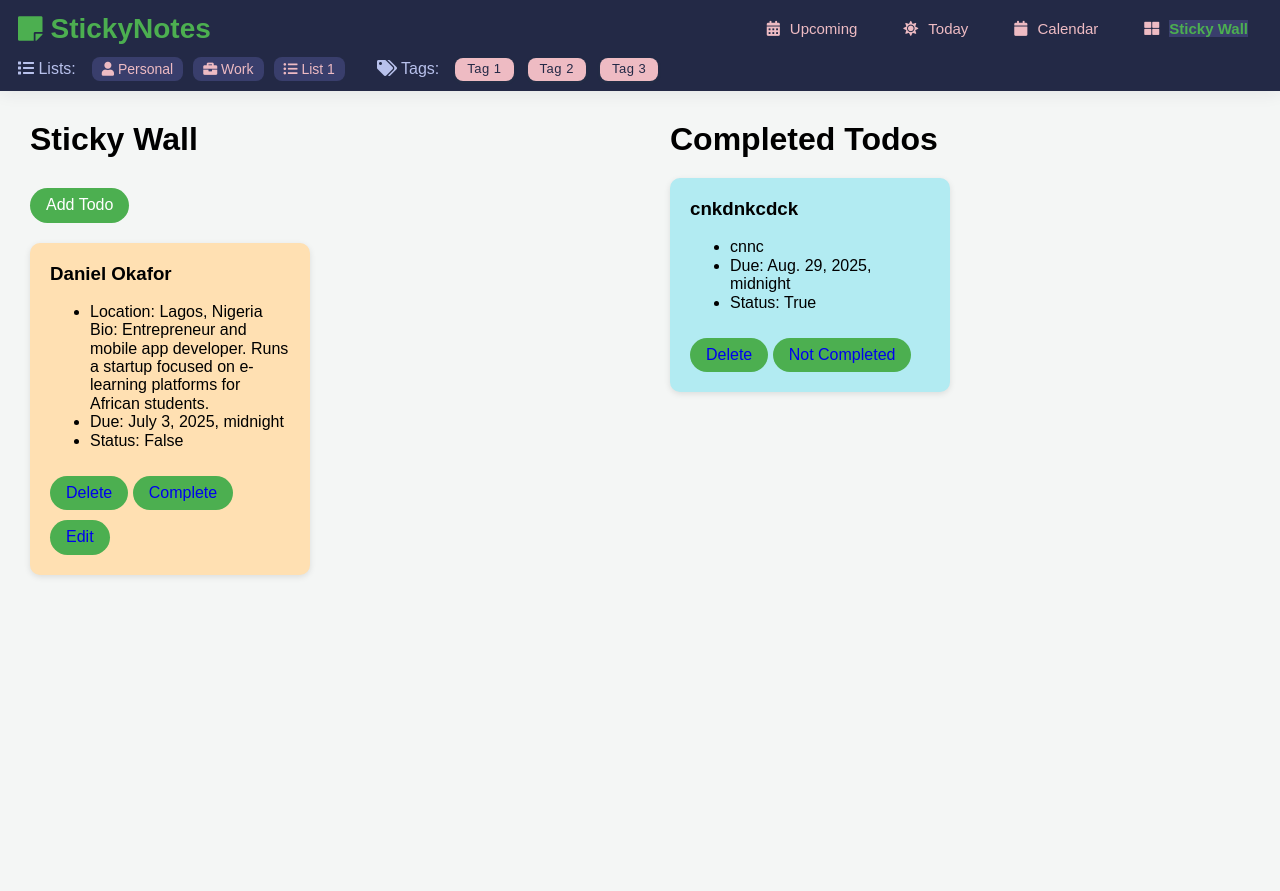
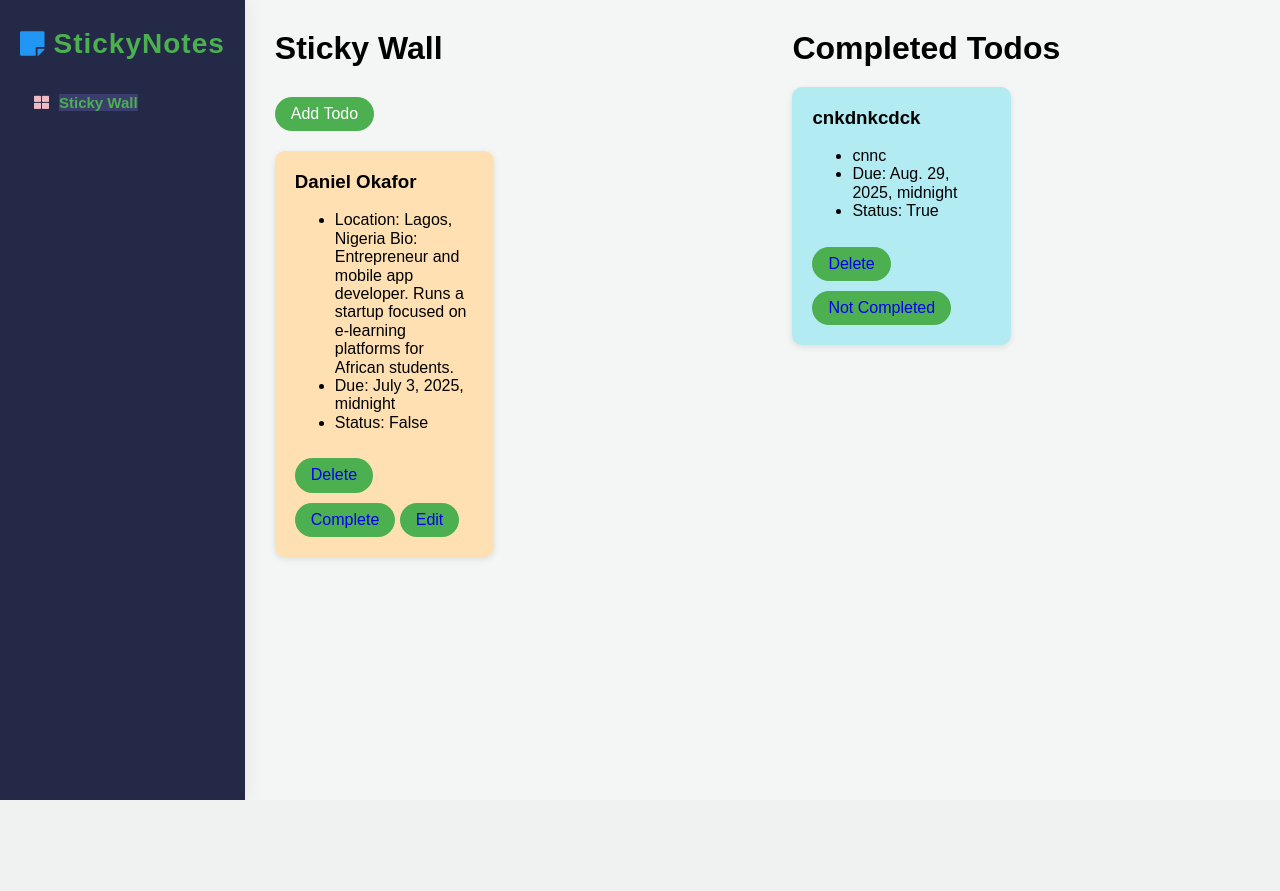
Before and after one commit to razlllll/todo, a Django app: page /index/ in a window 1280 px wide. After the commit the page ends 800 px from the top, so only its background shows below. Run offline with Django 5.2, Linux system fonts and the light colour scheme; a user stored in the database is signed in; data comes from the database, SQL or seed files in the repository.

Commit message:
change back to slide bar

```diff
--- a/templates/index.html
+++ b/templates/index.html
@@ -184,41 +184,42 @@
       }
 
       /* Header Bar Styles */
-      .header-bar {
-        width: 100vw;
+      /* Sidebar Styles */
+      .sidebar {
+        width: 250px;
         background: #232946;
-        color: #fff;
-        box-shadow: 0 2px 16px rgba(35,41,70,0.08);
-        position: sticky;
-        top: 0;
-        z-index: 2000;
+        padding: 28px 20px 20px 20px;
+        border-right: none;
+        box-sizing: border-box;
+        min-height: 100vh;
         display: flex;
         flex-direction: column;
-        align-items: stretch;
+        align-items: flex-start;
+        box-shadow: 2px 0 16px rgba(35,41,70,0.08);
+        position: relative;
       }
-      .header-content {
-        display: flex;
-        align-items: center;
-        justify-content: space-between;
-        padding: 12px 18px;
-        flex-wrap: wrap;
-      }
-      .header-bar .logo {
+      .sidebar .logo {
         font-size: 28px;
         font-weight: bold;
         color: #4caf50;
+        margin-bottom: 18px;
+        letter-spacing: 1px;
         display: flex;
         align-items: center;
         gap: 8px;
       }
-      .nav-menu ul {
-        display: flex;
-        gap: 18px;
+      .sidebar .logo i {
+        font-size: 28px;
+        color: #2196f3;
+      }
+      .sidebar ul {
         list-style: none;
-        margin: 0;
         padding: 0;
+        margin: 0 0 18px 0;
+        width: 100%;
       }
-      .nav-menu li {
+      .sidebar ul li {
+        margin: 8px 0;
         color: #eebbc3;
         padding: 8px 14px;
         border-radius: 8px;
@@ -229,78 +230,24 @@
         align-items: center;
         gap: 10px;
       }
-      .nav-menu li:hover, .nav-menu li strong {
+      .sidebar ul li:hover, .sidebar ul li strong {
         background: #393e6c;
         color: #4caf50;
       }
-      .header-lists-tags {
-        display: flex;
-        justify-content: flex-start;
-        align-items: center;
-        gap: 32px;
-        padding: 0 18px 10px 18px;
-        flex-wrap: wrap;
+      #installBtn {
+        margin: 20px 0 0 0;
+        width: 100%;
+        padding: 12px;
+        background: #4caf50;
+        color: #fff;
+        border: none;
+        border-radius: 8px;
+        font-size: 16px;
+        cursor: pointer;
+        transition: background 0.3s;
       }
-      .lists, .tags {
-        display: flex;
-        align-items: center;
-        gap: 10px;
-      }
-      .list-title, .tag-title {
-        color: #b8c1ec;
-        font-weight: 500;
-        margin-right: 6px;
-      }
-      .list-item {
-        color: #eebbc3;
-        background: #393e6c;
-        border-radius: 8px;
-        padding: 4px 10px;
-        font-size: 14px;
-      }
-      .tag {
-        margin: 0 4px 0 0;
-        padding: 4px 12px;
-        border-radius: 8px;
-        font-size: 13px;
-        color: #232946;
-        font-weight: 500;
-        letter-spacing: 0.5px;
-        background: #eebbc3;
-        box-shadow: 0 1px 4px rgba(76,175,80,0.07);
-      }
-      @media (max-width: 900px) {
-        .header-content, .header-lists-tags {
-          flex-direction: column;
-          align-items: flex-start;
-          gap: 8px;
-        }
-        .nav-menu ul {
-          flex-direction: column;
-          gap: 6px;
-        }
-        .header-bar .logo {
-          font-size: 22px;
-        }
-      }
-      @media (max-width: 600px) {
-        .header-content, .header-lists-tags {
-          flex-direction: column;
-          align-items: flex-start;
-          gap: 6px;
-          padding: 0 6px 6px 6px;
-        }
-        .header-bar .logo {
-          font-size: 18px;
-        }
-        .nav-menu ul {
-          flex-direction: column;
-          gap: 4px;
-        }
-        .list-item, .tag {
-          font-size: 12px;
-          padding: 2px 6px;
-        }
+      #installBtn:hover {
+        background: #388e3c;
       }
 
       /* Main Content */
@@ -469,7 +416,7 @@
       }
       #installBtn {
         position: absolute;
-        bottom: 80px;
+        bottom: 14px;
         left: 50%;
          padding: 8px 16px;
         transform: translateX(-50%);
@@ -499,34 +446,14 @@
 
   <body>
   <button class="sidebar-toggle" onclick="toggleSidebar()">☰</button>
-  <header class="header-bar">
-    <div class="header-content">
+  <div class="container">
+    <aside class="sidebar" id="sidebar">
       <div class="logo"><i class="fas fa-sticky-note"></i> StickyNotes</div>
-      <nav class="nav-menu">
-        <ul>
-          <li><i class="fas fa-calendar-alt"></i> Upcoming</li>
-          <li><i class="fas fa-sun"></i> Today</li>
-          <li><i class="fas fa-calendar"></i> Calendar</li>
-          <li><i class="fas fa-th-large"></i> <strong>Sticky Wall</strong></li>
-        </ul>
-      </nav>
-      <button id="installBtn" style="display:none;" class="px-4 py-2 bg-blue-600 text-white rounded-lg">Install App</button>
-    </div>
-    <div class="header-lists-tags">
-      <div class="lists">
-        <span class="list-title"><i class="fas fa-list"></i> Lists:</span>
-        <span class="list-item"><i class="fas fa-user"></i> Personal</span>
-        <span class="list-item"><i class="fas fa-briefcase"></i> Work</span>
-        <span class="list-item"><i class="fas fa-list-ul"></i> List 1</span>
-      </div>
-      <div class="tags">
-        <span class="tag-title"><i class="fas fa-tags"></i> Tags:</span>
-        <span class="tag tag1">Tag 1</span>
-        <span class="tag tag2">Tag 2</span>
-        <span class="tag tag3">Tag 3</span>
-      </div>
-    </div>
-  </header>
+      <ul>
+        <li><i class="fas fa-th-large"></i> <strong>Sticky Wall</strong></li>
+      </ul>
+      <button id="installBtn" style="display:none; margin: 20px 0 0 0; width: 100%; padding: 12px; background: #4caf50; color: #fff; border: none; border-radius: 8px; font-size: 16px; cursor: pointer;" >Install App</button>
+    </aside>
   <div class="container">
 
       <main class="main-content">
```
